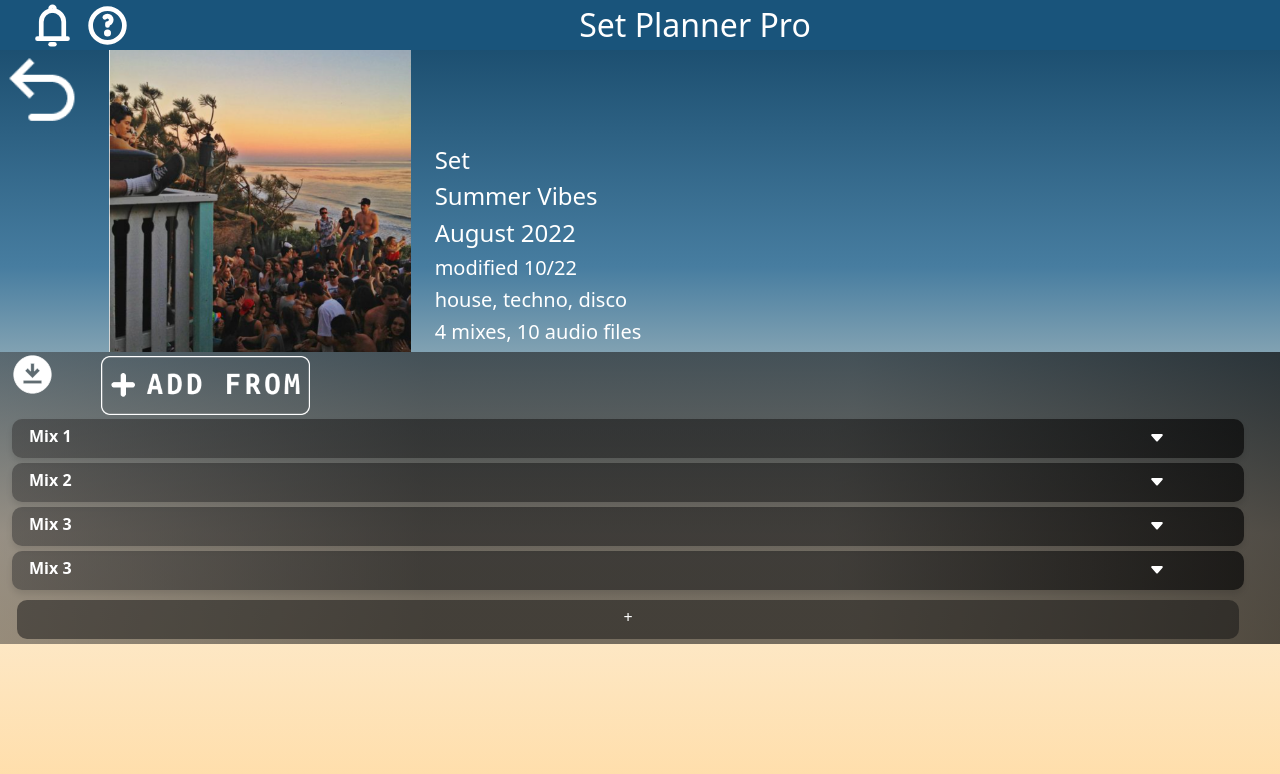
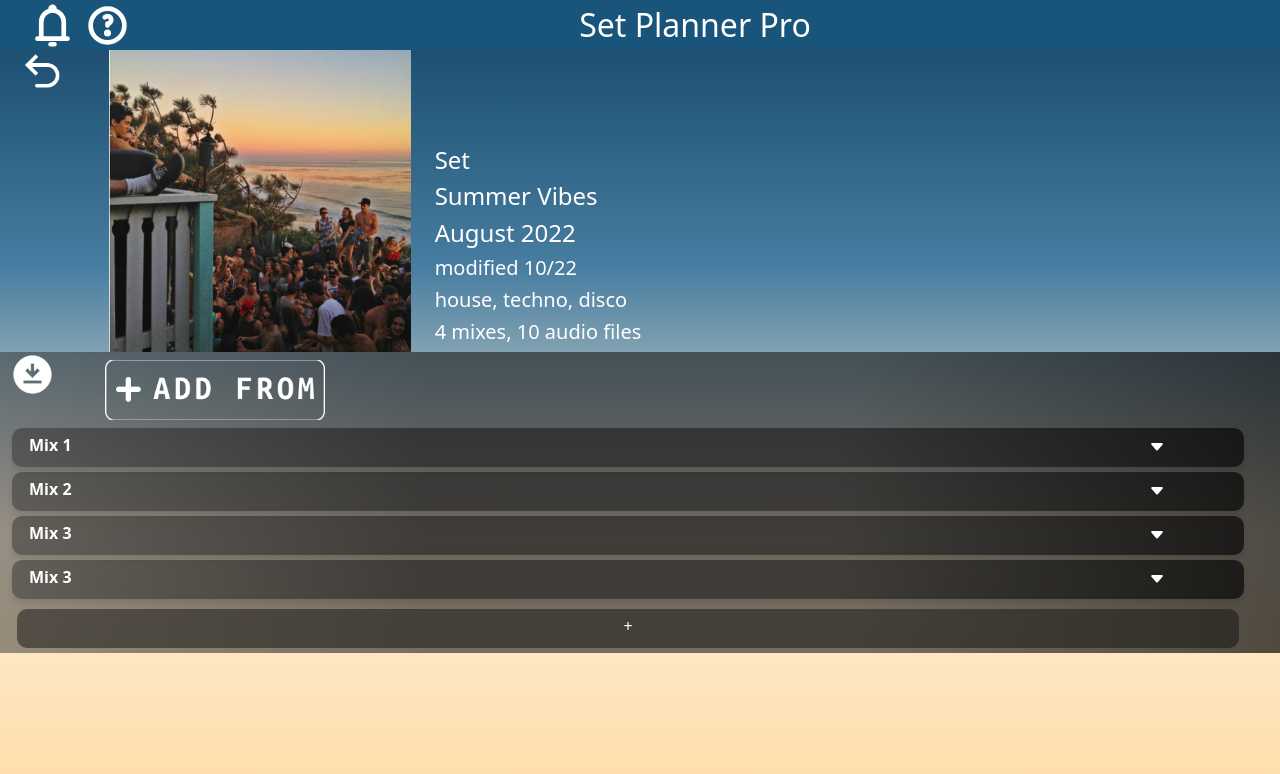
Before and after one commit to leeaforbes/earlybirdsfinalproject, a React (Create React App) app: page / in a window 1280 px wide. Shown: the top 774 px of the page. Built offline with nearby package versions, Linux system fonts and the light colour scheme.

Commit message:
changed back and add from button size

```diff
--- a/src/App.js
+++ b/src/App.js
@@ -36,7 +36,7 @@ function App() {
           <div className='row' >
             <div className='col-1'>
             <div className='row-1' >
-              <img src={backImage} alt='back' />
+              <img src={backImage} alt='back' style={{ width: '45px', height: '45px' }}/>
             </div>
             </div>
             <div className='col-3'>
@@ -59,8 +59,8 @@ function App() {
 
 
               </div>
-              <div className='col-2 p-1'>
-                <img src={addImage} alt='add from'>
+              <div className='col-2 p-2'>
+                <img src={addImage} alt='add from' style={{ width: '220px', height: '60px' }}>
 
                 </img>
               </div>
```
